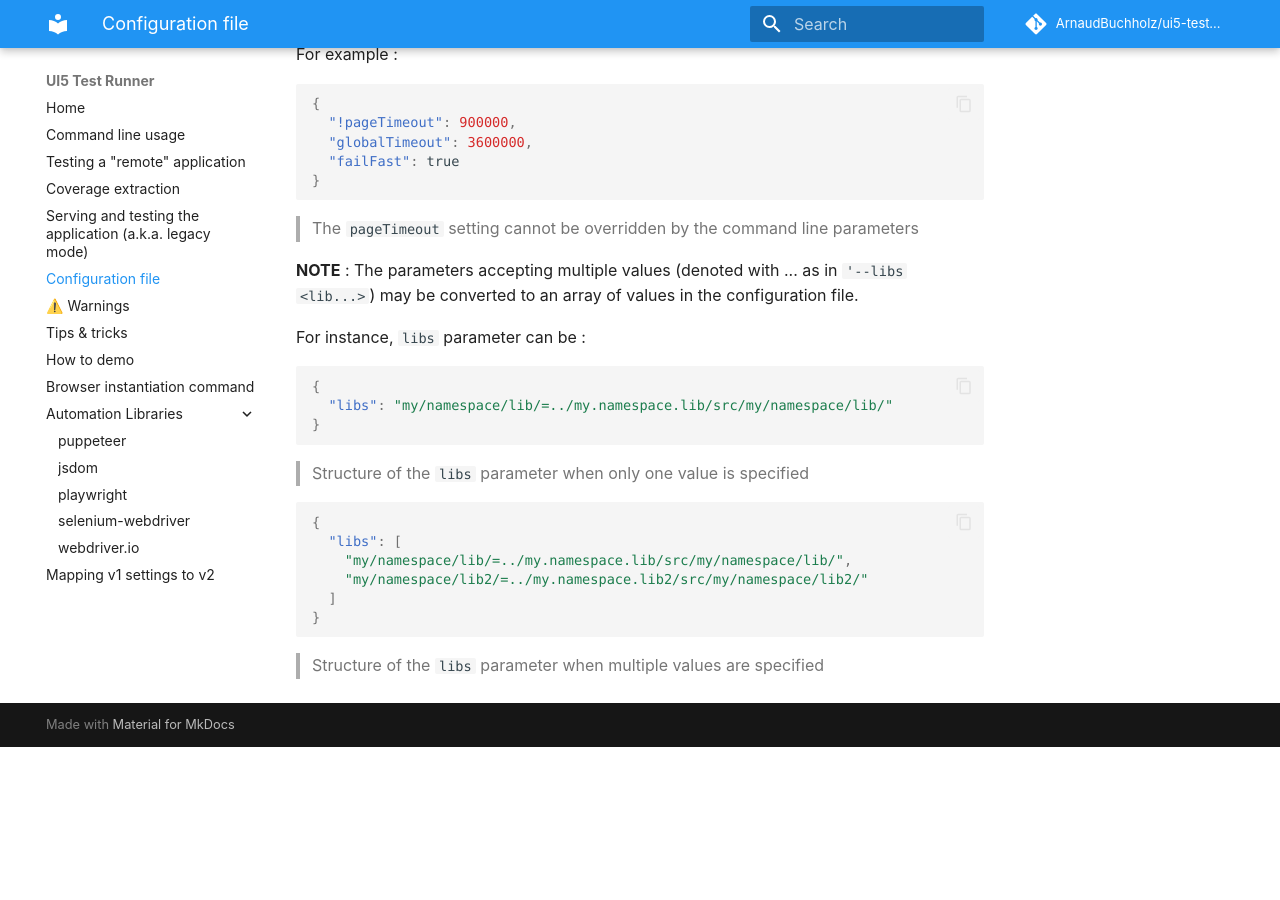
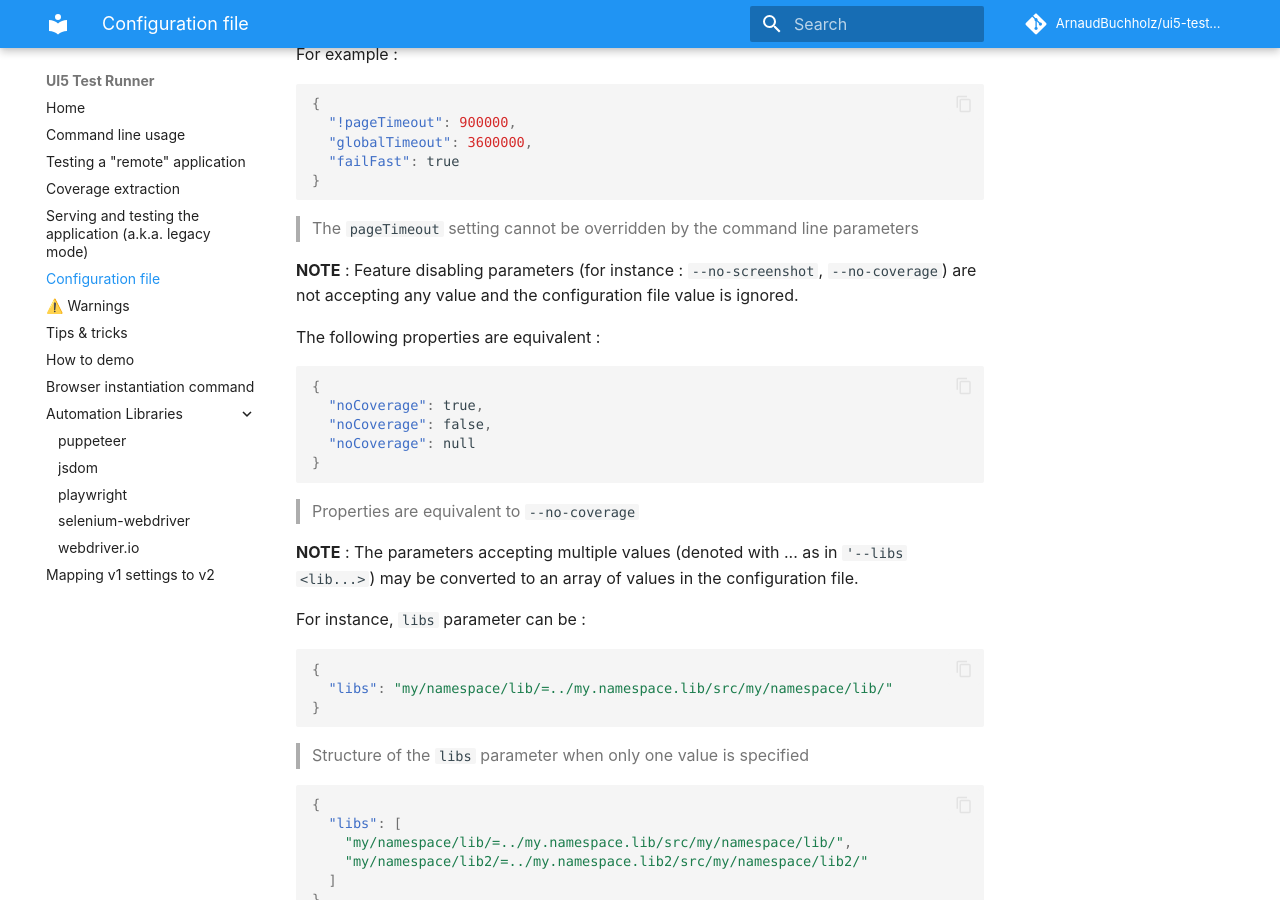
Before and after one commit to ArnaudBuchholz/ui5-test-runner, an MkDocs documentation site: the page built from docs/configuration.md, in a window 1280 px wide and 900 px high, scrolled down 406 px. Built offline with MkDocs 1.6.1 and Material for MkDocs 9.7.7, drawn with Linux system fonts in a browser that asks for light colours; comment, search, counter and statistics services are not loaded; before the commit the page ends 1153 px from its top, so only the background shows below that.

Commit message:
documentation: clarify the use of --no- in the configuration file

````diff
--- a/docs/configuration.md
+++ b/docs/configuration.md
@@ -19,6 +19,20 @@ For example :
 ```
 
 > The `pageTimeout` setting cannot be overridden by the command line parameters
+
+**NOTE** : Feature disabling parameters (for instance : `--no-screenshot`, `--no-coverage`) are not accepting any value and the configuration file value is ignored.
+
+The following properties are equivalent :
+
+```json
+{
+  "noCoverage": true,
+  "noCoverage": false,
+  "noCoverage": null
+}
+```
+
+> Properties are equivalent to `--no-coverage`
 
 **NOTE** : The parameters accepting multiple values (denoted with ... as in `'--libs <lib...>`) may be converted to an array of values in the configuration file.
 
````
